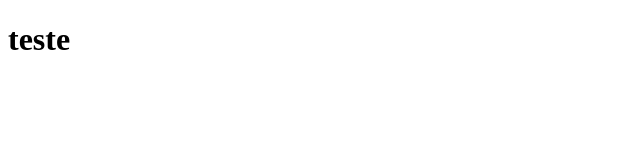
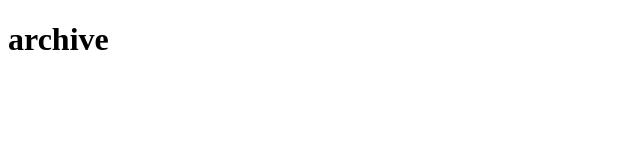
Before and after one commit to colegio-estadual-euzebio-da-mota/criando-seu-repositorio-e-a-estrutura-de-uma-pagina-html-Eduardao0, a plain HTML site: page index.html in a window 1280 px wide. Shown: the full height of the page, 0-640 px from the left. Drawn offline with Linux system fonts and the light colour scheme.

Commit message:
primeiras alterações

```diff
--- a/index.html
+++ b/index.html
@@ -8,7 +8,7 @@
 </head>
 <body>
     <header>
-        <h1>teste</h1>
+        <h1>archive</h1>
     </header>
 </body>
 </html>
```
